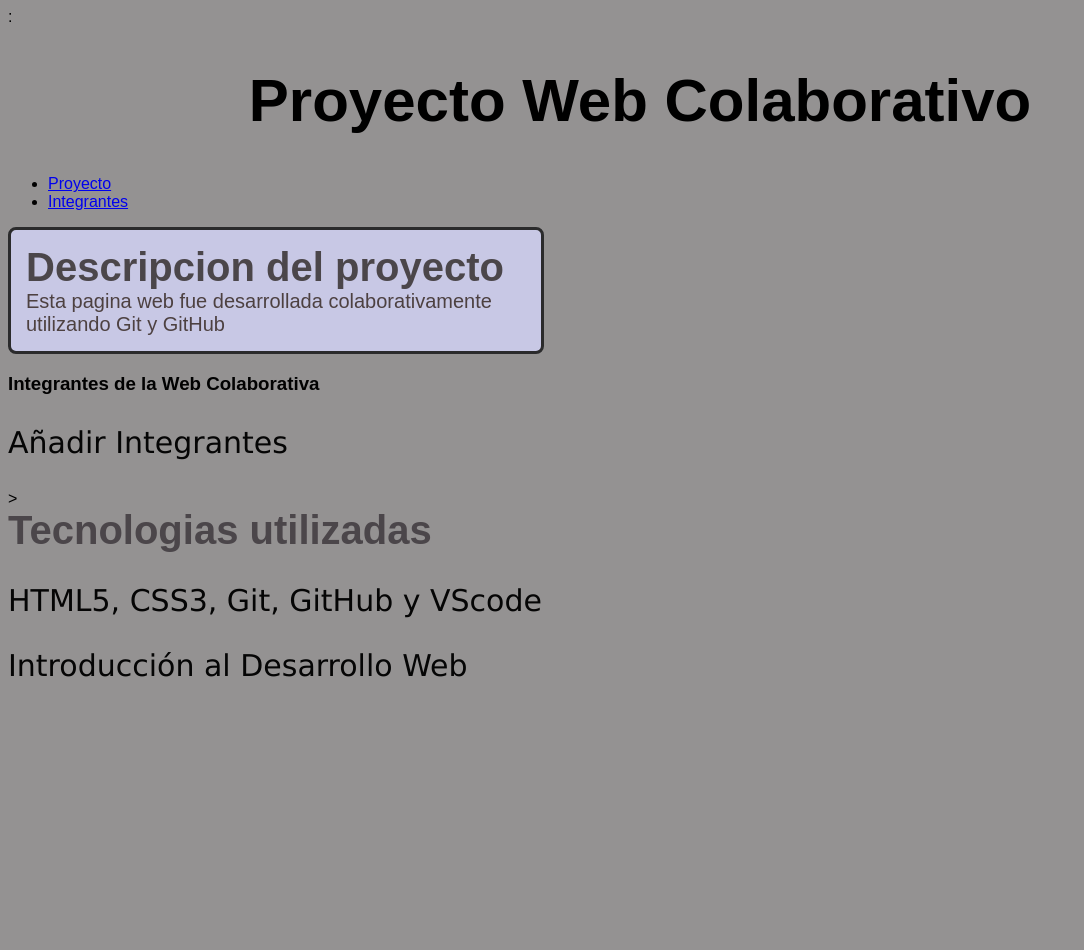
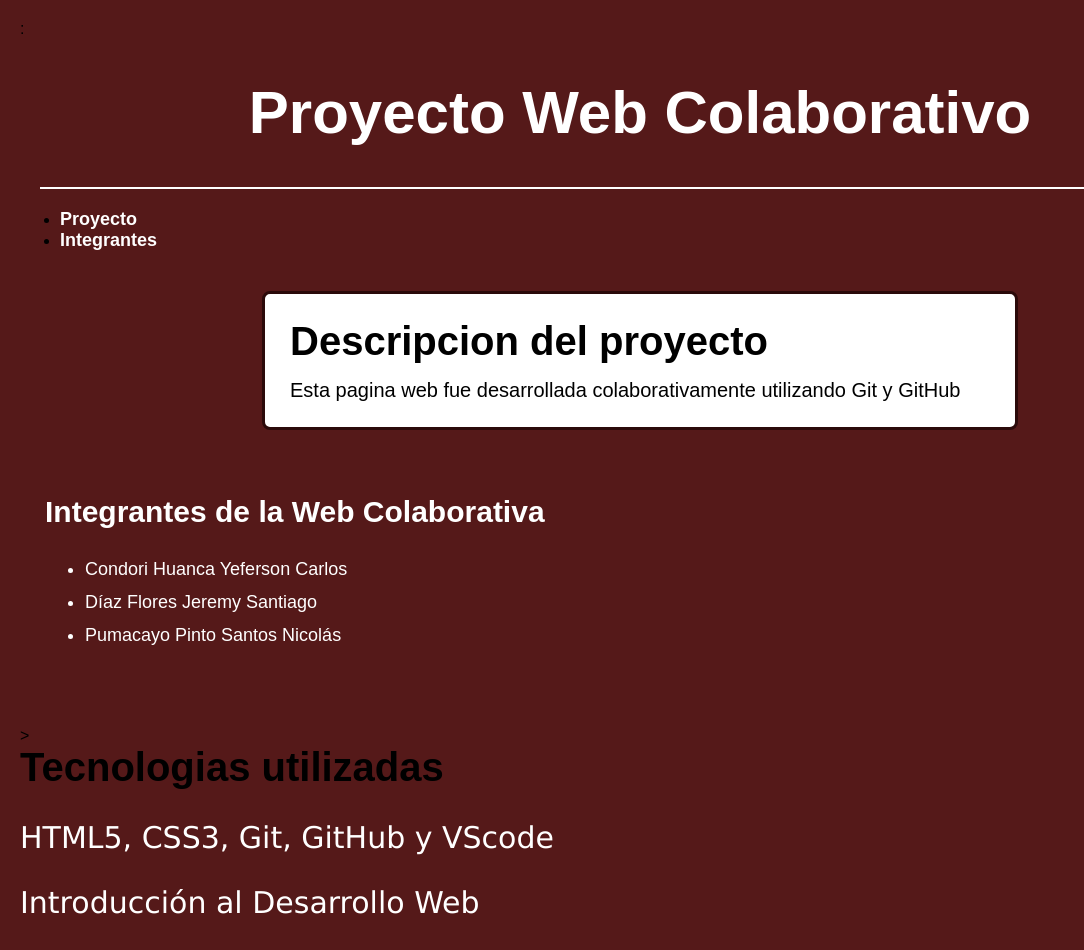
Before and after one commit to jdiazflor-sudo/WebColaborativa, a plain HTML site: page index.html in a window 1280 px wide. Shown: the whole page, without its empty margins (0-1084 px from the left). Before the commit the page ends 800 px from the top, so only its background shows below. Drawn offline with Linux system fonts and the light colour scheme.

Commit message:
Cambio Integrante B

```diff
--- a/estilos.css
+++ b/estilos.css
@@ -1,41 +1,83 @@
 body {
-  background-color: rgb(148, 146, 146);
-  font-family: sans-serif;
+  background-color: rgb(85, 25, 25);
+  font-family: Arial, Helvetica, sans-serif;
+  margin: 20px;
 }
 
+/*estilo de los titulos h1*/
 h1 {
-  color: rgb(0, 0, 0);
+  color: rgb(255, 255, 255);
   text-align: center;
   font-size: 60px;
 }
+
+/*borde de la linea horizontal*/
+hr {
+  border: none;
+  border-top: 2px solid #ffffff;
+  margin: 20px;
+}
+
+/*estilo de la barra de navegacion*/
+nav ul {
+    margin: 20px 0 0;
+    gap: 30px;
+}
+
+nav a {
+    color: white;
+    text-decoration: none;
+    font-size: 18px;
+    font-weight: bold;
+}
+
+/* Id "proyecto"*/
+#proyecto {
+    border: 3px solid rgb(43, 10, 10);
+    border-radius: 8px;
+    background: rgb(255, 255, 255);
+    padding: 25px;
+    max-width: 700px;
+    margin: 40px auto;
+}
+
 /*h2 seccion "proyecto"*/
 h2 {
-  color: rgb(75, 70, 74);
-  font-size: 40px;
+    color: rgb(0, 0, 0);
+    font-size: 40px;
+    margin: 0 0 15px;
+}
+
+/*Parrafo "proyecto"*/
+p1 {
+  color: rgb(0, 0, 0);
+  font-size: 20px;
   margin: 0;
 }
-/* Id "proyecto"*/
-#proyecto {
-  border: 3px solid rgb(43, 43, 44);
-  border-radius: 8px;
-  background: rgb(200, 200, 229);
-  padding: 15px;
-  max-width: 500px;
-}
-/*Parrafo "proyecto"*/
-p1 {
-  color: rgb(77, 65, 65);
-  font-size: 20px;
-  margin: 0;
 
-}
 /*h3 seccion "integrantes"*/
 h3 {
-  color: rgb(1, 1, 1);
+    color: rgb(255, 255, 255);
+    font-size: 30px;
+    margin-top: 0;
 }
 
+/*parrafos*/
 p {
-  color: rgb(5, 5, 5);
-  font-family: verdana;
+  color: rgb(255, 255, 255);
+  font-family: Verdana, sans-serif;
   font-size: 30px;
 }
+
+/*sección integrantes*/
+#Integrantes {
+    padding: 25px;
+    margin: 40px auto;
+}
+
+#Integrantes li {
+    color: rgb(255, 255, 255);
+    font-family: Arial, Helvetica, sans-serif;
+    font-size: 18px;
+    margin-bottom: 12px;
+}
--- a/index.html
+++ b/index.html
@@ -14,6 +14,7 @@
         <header>
             <!--Titulo visible-->
             <h1>Proyecto Web Colaborativo</h1>
+            <hr>
             <!--Seccion para "id"-->
             <nav>
                 <ul>
@@ -35,7 +36,10 @@
             <!--Seccion INTEGRANTES-->
             <section id="Integrantes">
                 <h3> Integrantes de la Web Colaborativa</h3>
-                <p> Añadir Integrantes</p>
+                <ul>
+                    <li>Condori Huanca Yeferson Carlos</li>
+                    <li>Díaz Flores Jeremy Santiago </li>
+                    <li>Pumacayo Pinto Santos Nicolás</li>
             </section>
             <!--seccion tecnologias utilizadas-->>
             <section id="tecnologias">
```
